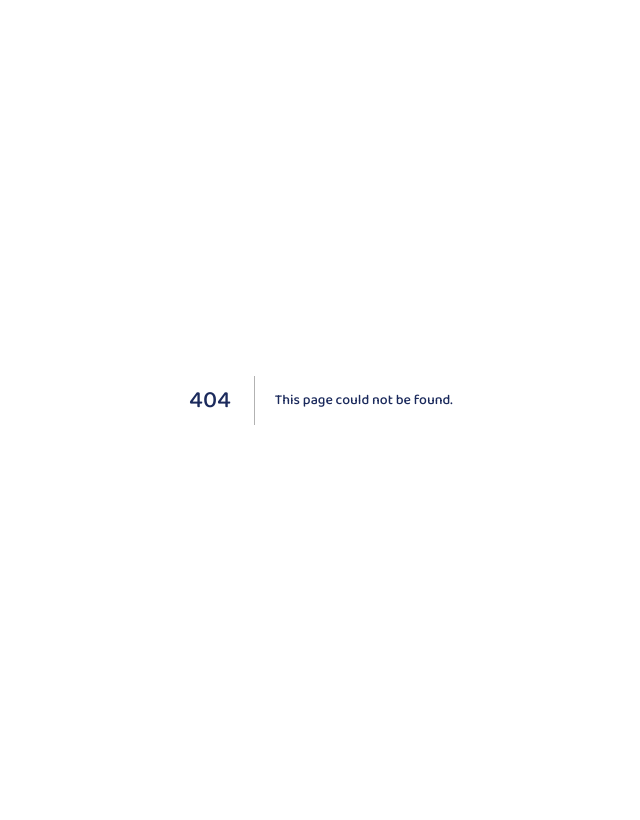
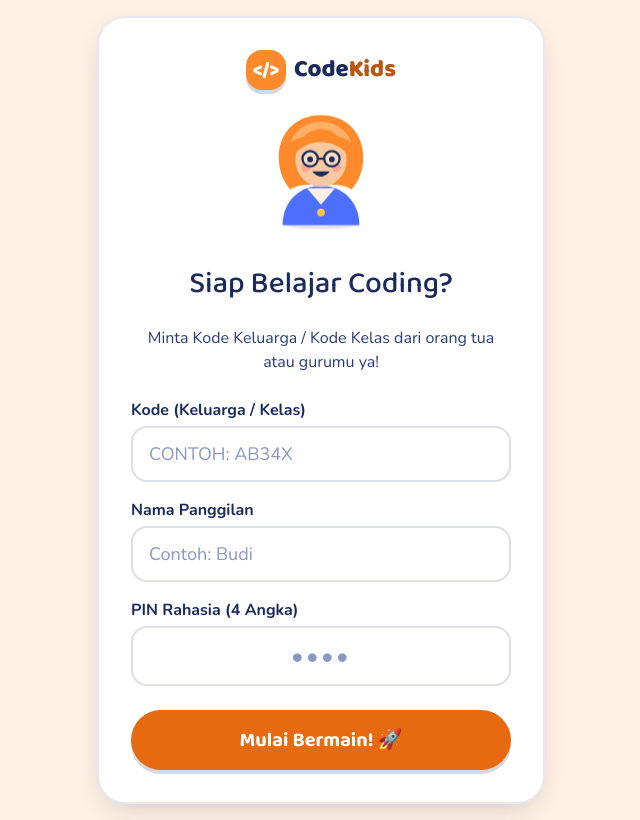
Before and after one commit to Haqi25/m-one-codekids, a Next.js app: page /masuk in a window 1280 px wide. Before the commit this address had no page. Shown: the whole page, without its empty margins (319-959 px from the left). Built offline with nearby package versions, Linux system fonts and the light colour scheme.

Commit message:
feat: add login functionality for children with form validation and error handling

```diff
--- /dev/null
+++ b/src/app/masuk/actions.ts
@@ -0,0 +1,42 @@
+"use server";
+import { z } from "zod";
+import { db } from "@/lib/db";
+import { createChildSession } from "@/lib/session";
+import { normalizeCode } from "@/lib/codes";
+import bcrypt from "bcryptjs";
+import { redirect } from "next/navigation";
+
+export async function loginChildAction(prevState: any, formData: FormData) {
+  const code = normalizeCode(formData.get("code") as string || "");
+  const nickname = (formData.get("nickname") as string || "").trim();
+  const pin = formData.get("pin") as string || "";
+
+  if (!code || !nickname || pin.length !== 4) {
+    return { error: "Semua kolom harus diisi dan PIN harus 4 angka." };
+  }
+
+  // Find child either via parent's familyCode or teacher's classCode
+  const child = await db.childProfile.findFirst({
+    where: {
+      nickname: {
+        equals: nickname
+      },
+      OR: [
+        { parent: { familyCode: code } },
+        { class: { code: code } }
+      ]
+    }
+  });
+
+  if (!child) {
+    return { error: "Anak tidak ditemukan. Cek kembali Kode dan Nama." };
+  }
+
+  const validPin = await bcrypt.compare(pin, child.pinHash);
+  if (!validPin) {
+    return { error: "PIN salah. Coba lagi ya!" };
+  }
+
+  await createChildSession(child.id);
+  redirect("/peta");
+}
--- /dev/null
+++ b/src/app/masuk/page.tsx
@@ -0,0 +1,46 @@
+"use client";
+import { useActionState } from "react";
+import { loginChildAction } from "./actions";
+import { Logo } from "@/components/brand/Logo";
+import { BibiMascot } from "@/components/brand/BibiMascot";
+
+export default function MasukAnakPage() {
+  const [state, formAction, pending] = useActionState(loginChildAction, null);
+
+  return (
+    <main className="min-h-dvh flex flex-col items-center justify-center p-4 bg-peach">
+      <div className="w-full max-w-md card p-8 text-center space-y-6">
+        <Logo className="mx-auto" />
+
+        <BibiMascot mood="happy" className="w-32 h-32 mx-auto animate-float" />
+
+        <h1 className="text-3xl text-navy">Siap Belajar Coding?</h1>
+        <p className="text-navy-700">Minta Kode Keluarga / Kode Kelas dari orang tua atau gurumu ya!</p>
+
+        {state?.error && (
+          <div className="bg-berry/10 text-berry p-3 rounded-xl font-bold">
+            {state.error}
+          </div>
+        )}
+
+        <form action={formAction} className="space-y-4 text-left">
+          <div>
+            <label htmlFor="code" className="label">Kode (Keluarga / Kelas)</label>
+            <input type="text" id="code" name="code" className="input uppercase" placeholder="Contoh: AB34X" maxLength={8} required />
+          </div>
+          <div>
+            <label htmlFor="nickname" className="label">Nama Panggilan</label>
+            <input type="text" id="nickname" name="nickname" className="input" placeholder="Contoh: Budi" required />
+          </div>
+          <div>
+            <label htmlFor="pin" className="label">PIN Rahasia (4 Angka)</label>
+            <input type="password" inputMode="numeric" pattern="[0-9]*" id="pin" name="pin" className="input tracking-widest text-center text-2xl" placeholder="••••" maxLength={4} required />
+          </div>
+          <button type="submit" className="btn-primary w-full text-xl py-4 mt-2" disabled={pending}>
+            {pending ? "Masuk..." : "Mulai Bermain! 🚀"}
+          </button>
+        </form>
+      </div>
+    </main>
+  );
+}
```
